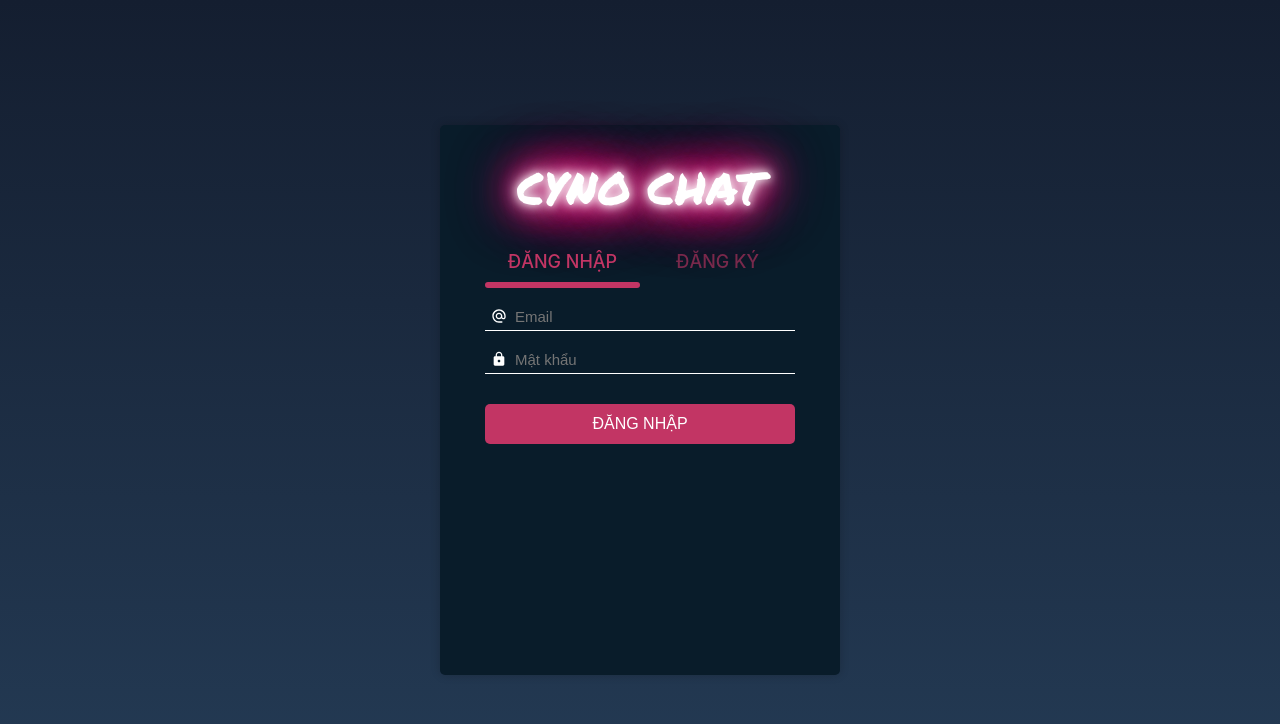
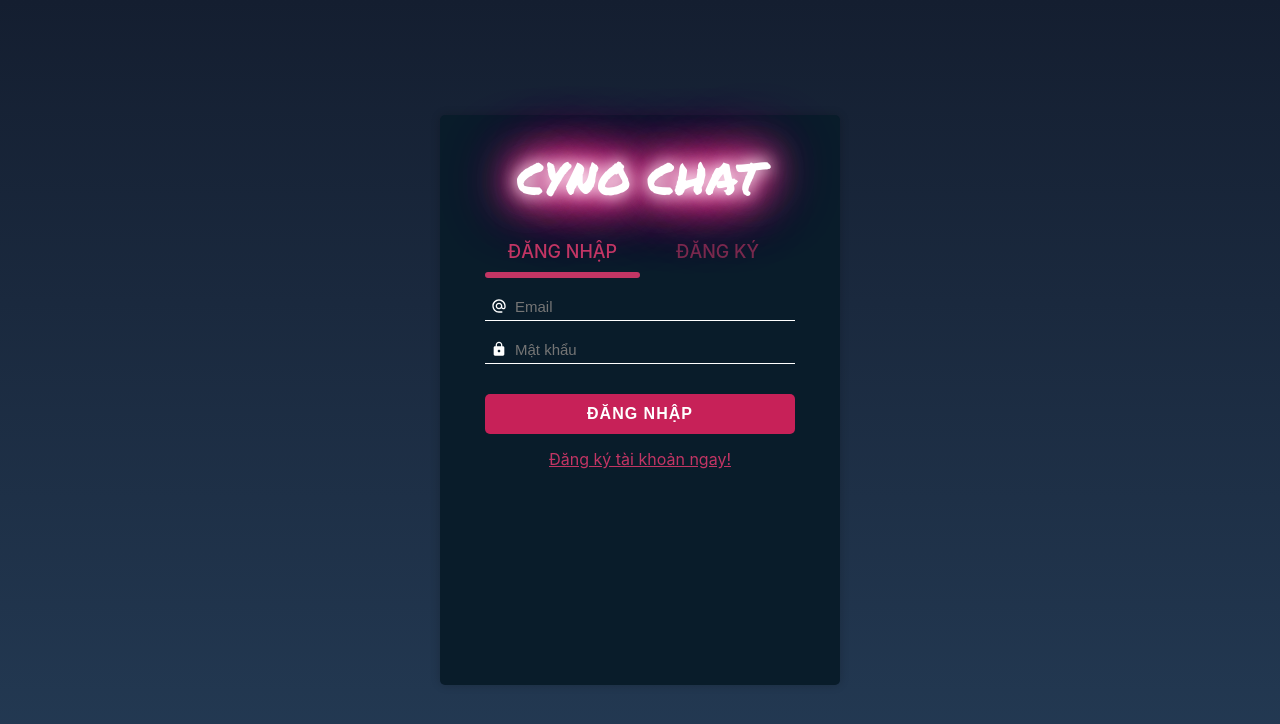
Before and after one commit to LeKhoaVan/app-chat-nhom9, a React (Create React App) app in the folder appchat-main/: page /login in a window 1280 px wide. Shown: the top 724 px of the page. Built offline with nearby package versions, Linux system fonts and the light colour scheme; no server answers.

Commit message:
css form

```diff
--- a/appchat-main/src/App.css
+++ b/appchat-main/src/App.css
@@ -2,7 +2,8 @@
   --background-login:linear-gradient(#141e30, #243b55) ;
   --login-form:#091c2a;
   --login-line:#c23564;
-  --login-button-hover:#8f2448;
+  --login-button-hover:#e93974;
+  --login-button:#c72158;
   --login-form-input-bg:transparent;
   --login-form-input:#fff;
 
--- a/appchat-main/src/component/Auth/Login.css
+++ b/appchat-main/src/component/Auth/Login.css
@@ -59,7 +59,7 @@
 .modal {
     background: var(--login-form);
     width: 400px;
-    height: 550px;
+    height: 570px;
     padding: 30px 45px;
     box-shadow: 0 0 10px rgba(0, 0, 0, 0.2);
     border-radius: 5px;
@@ -174,7 +174,7 @@
 
 .tabs__content .form .button{
     width: 100%;
-    background-color: var(--login-line);
+    background-color: var(--login-button);
     border: none;
     outline: none;
     height: 40px;
@@ -184,11 +184,18 @@
     font-size: 16px;
     border-radius: 5px;
     color: #fff;
-    font-weight: 700;
     cursor: pointer;
-    font-weight: 500;
+    font-weight: 600;
     transition: 0.2s;
+    letter-spacing: 1px;
 }
 .tabs__content .form .button:hover{
     background-color: var(--login-button-hover);
 }
+.form-link{
+    margin-top: 15px;
+    text-align: center;
+    color: var(--login-line);
+    text-decoration: underline;
+    cursor: pointer;
+}
--- a/appchat-main/src/component/Auth/Login.jsx
+++ b/appchat-main/src/component/Auth/Login.jsx
@@ -42,11 +42,15 @@ function OnclickTitle(){
 
 
 }
-function OneClick(){
+function OneClickLogin(){
     const login = document.querySelector(".tabs__title-item.login");
     login.click()
 }
 
+function OneClickRegister(){
+    const register = document.querySelector(".tabs__title-item.register");
+    register.click()
+}
 
 
 export default function Login() {
@@ -141,7 +145,7 @@ export default function Login() {
                 </div>
 
                 <div className='tabs__title'>
-                    <div ref={OneClick} onClick={OnclickTitle} className='tabs__title-item active login'>Đăng nhập</div>
+                    <div ref={OneClickLogin} onClick={OnclickTitle} className='tabs__title-item active login'>Đăng nhập</div>
                     <div onClick={OnclickTitle} className='tabs__title-item register'>Đăng ký</div>
                     <div className='line'></div>
 
@@ -170,6 +174,7 @@ export default function Login() {
                                 <AlertMessage info={alert} />
                             </div>
                             <input type="submit" value="Đăng nhập" className='button' />
+                            <p className="form-link" onClick={OneClickRegister}>Đăng ký tài khoản ngay!</p>
                         </form>
 
                     </div>
@@ -217,6 +222,7 @@ export default function Login() {
                                 <AlertMessage info={alertRe} />
                             </div>
                             <input type="submit" value="Đăng ký" className='button'/>
+                            <p className="form-link" onClick={OneClickLogin}>Đăng nhập ngay!</p>
                         </form>
                     </div>
                 </div>
```
